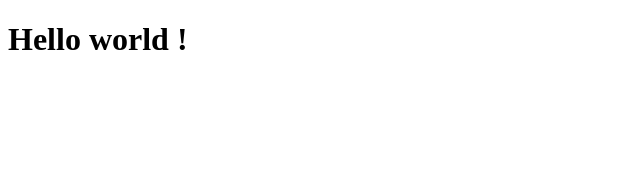
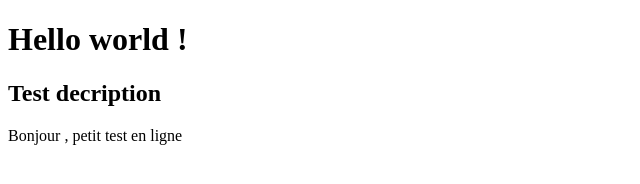
Before and after one commit to SCHmaxime/Test-ci, a plain HTML site: page index.html in a window 1280 px wide. Shown: the whole page, without its empty margins (0-640 px from the left). Drawn offline with Linux system fonts and the light colour scheme.

Commit message:
test git description

```diff
--- a/index.html
+++ b/index.html
@@ -7,5 +7,7 @@
 </head>
 <body>
     <h1>Hello world !</h1>
+    <h2>Test decription</h2>
+    <p>Bonjour , petit test en ligne</p>
 </body>
 </html>
```
